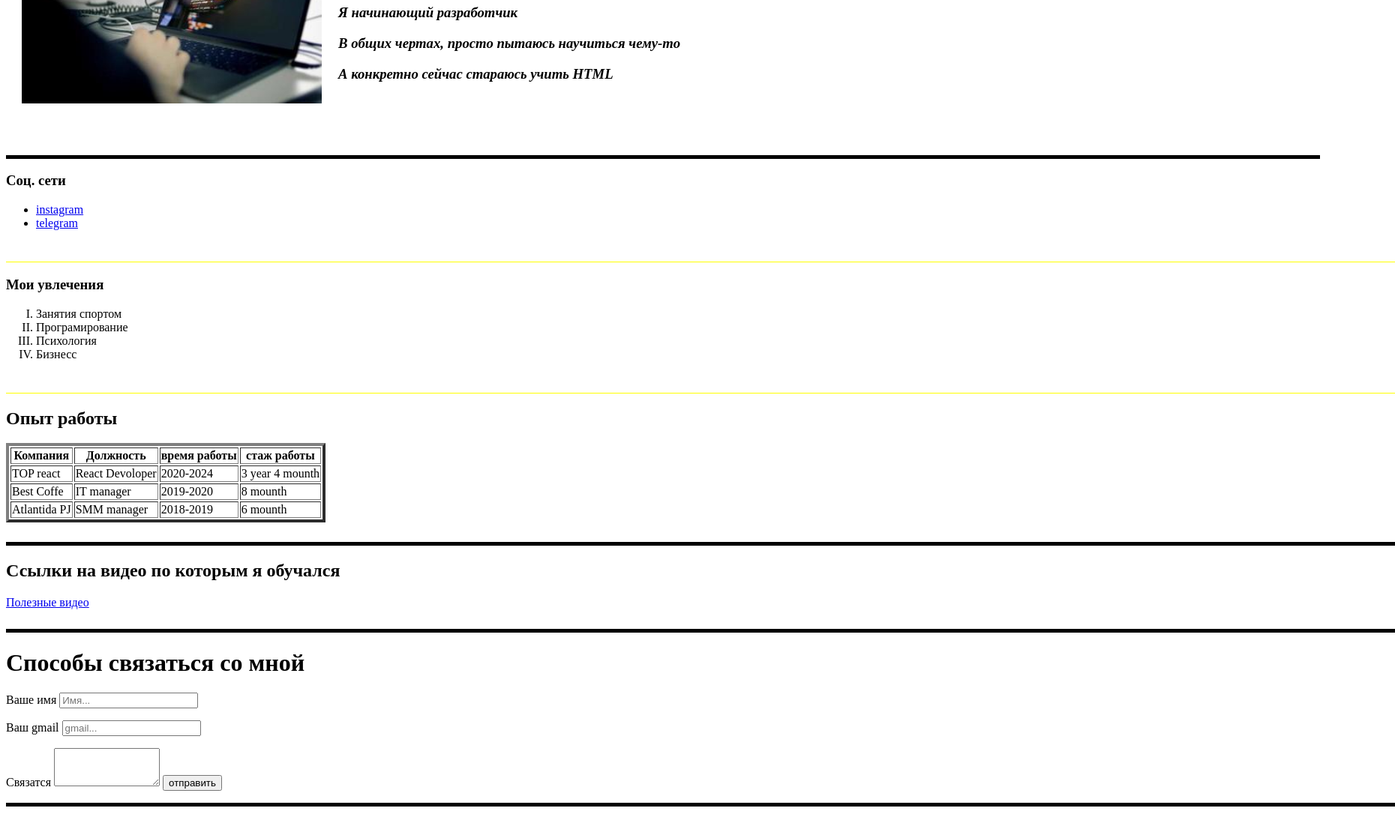
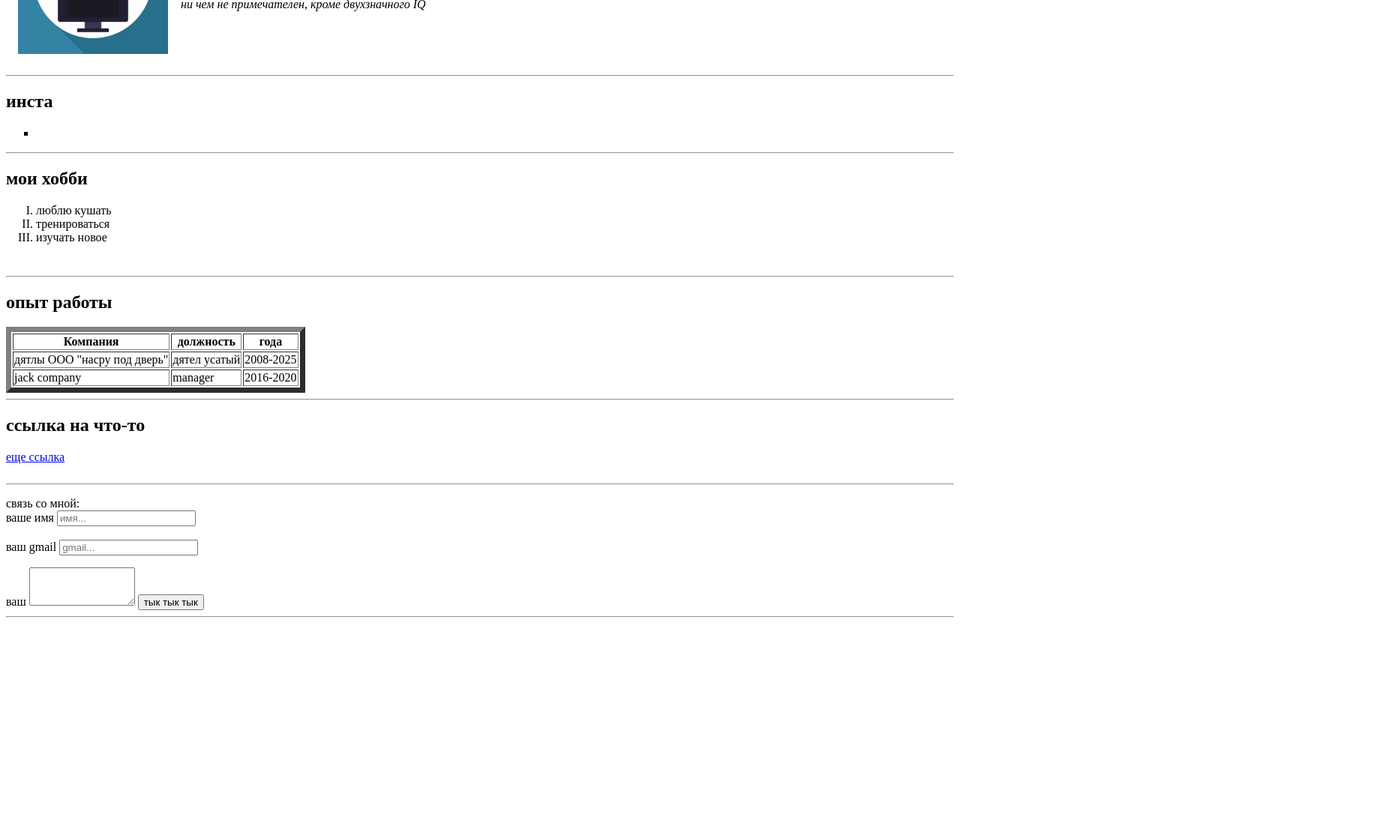
Before and after one commit to LFA68/LFA-main, a plain HTML site: page index.html in a window 1280 px wide. Shown: the part 152-1262 px from the top of the page at 75% size, 1860 px wide, since content can reach past the window. After the commit the page ends 984 px from the top, so only its background shows below. Drawn offline with Linux system fonts and the light colour scheme.

Commit message:
Add files via upload

```diff
--- a/index.html
+++ b/index.html
@@ -1,90 +1,97 @@
 <!DOCTYPE html>
 <html>
+
 <head>
     <meta charset="UTF-8">
-    <title>Resume LFA</title>
+    <title> nu sait tipa </title>
 </head>
 
     <body>
-  <br>
-  <hr width="1850" color="red">
-    <table cellspacing="20">
+<table cellspacing="15">
     <tr>
         <td>
-<img src="foto 1.jpg" width="400" alt="здесь должно было быть мое фото">
+            <img src="fotochka.jpg" width="200" alt="pisun" >
         </td>
+
         <td>
-<em>
-  <h1>Привет, меня зовут <strong>Александр</strong></h1>
-<h3>Я начинающий разработчик</h3>
-<h3>В общих чертах, просто пытаюсь научиться чему-то</h3>
-  <h3>А конкретно сейчас стараюсь учить <strong>HTML</strong></h3>
-</em>
+        <h1> Мое имя  <strong>Олександр О</strong></h1>
+        <p><em>ни чем не примечателен, кроме двухзначного IQ</em></p>
         </td>
     </tr>
 </table>
 
+<hr>
+
+<h2>инста   </h2>
+<ul type="square">
+    <li><a href="https://instagram.com/LFA" target="_blank" instagram></a>
+</ul>
+
+<hr>
+
+<h2>мои хобби   </h2>
+<ol type="I">
+    <li> люблю кушать </li>
+    <li> тренироваться </li>
+    <Li> изучать новое </Li>
+</ol>
+<br>
+<hr>
+
+<h2>опыт работы</h2>
+<table border="7">
+        <tr>
+        <th>Компания</th>
+        <th>должность</th>
+        <th>года</th>
+    </tr>
+        <tr>
+        <td>дятлы ООО "насру под дверь"</td>
+        <td>дятел усатый</td>
+        <td>2008-2025</td>
+    </tr>
+    <tr>
+        <td>jack company</td>
+        <td>manager</td>
+        <td>2016-2020</td>
+    </tr>
+
+</table>
+
+<hr>
+
+<h2>ссылка на что-то</h2>
+<a href="youTube.HTML"> еще ссылка </a>
 <br>
 <br>
-  <hr width="1750" color="black" size="5">
 
-    <h3>Соц. сети</h3>
-    <ul>
-      <li><a href="https://instagram.com/LFA" target="_blank"> instagram </a>
-        <li><a href="https://t.me/telegram.com/LFA" target="_blank"> telegram </a>
-    </ul>
+<hr>
+
+<p></p>
+
+<p2>связь со мной:</p2>
 <br>
-<hr width="1850" color="yellow" size="1">
-<h3>Мои увлечения</h3>
-<ol type="I">
-  <li>Занятия спортом</li>
-  <li>Програмирование</li>
-  <li>Психология</li>
-  <li>Бизнесс</li>
-</ol>
-<br>
-<hr width="1850" color="yellow" size="1">
 
-<h2>Опыт работы</h2>
-<table border="4">
-  <tr>
-    <th> Компания</th> <th>Должность</th> <th>время работы</th> <th>стаж работы</th>
-  </tr>
-  <tr>
-    <td>TOP react</td> <td>React Devoloper</td> <td>2020-2024</td> <td>3 year 4 mounth  </td>
-  </tr>
-  <tr>
-    <td>Best Coffe</td> <td>IT manager</td> <td>2019-2020</td> <td>8 mounth</td>
-  </tr>
-  <tr>
-    <td>Atlantida PJ</td> <td>SMM manager</td> <td>2018-2019</td> <td>6 mounth</td>
-  </tr>
-</table>
+<form action="fotochka.jpg">
+    <label for="name">ваше имя </label>
+    <input type="text" id="name" placeholder="имя...">
 
     <br>
-  <hr width="1850" color="black" size="5">
-  <h2>Ссылки на видео по которым я обучался</h2>
-  <a href="YouTube.HTML" a target="_blank"> Полезные видео </a>
-  <br>
-  <br>
-  <hr width="1850" color="black" size="5">
- <h1>Способы связаться со мной</h1>
-
- <form action="">
-  <label for="name 1"> Ваше имя </label>
-  <input type="text" id="name 1" placeholder="Имя...">
-<p></p>
-<label for="name 2"> Ваш gmail </label>
-  <input type="text" id="name 2" placeholder="gmail...">
-  <p></p>
-  <label for="name 3"> Cвязатся </label>
- <textarea id="name 3" rows="3" cols="15"> </textarea>
-
- <input type="submit" value="отправить">
- <br>
- <p></p>
- <hr width="1850" color="black" size="5">
     <br>
 
+    <label for="name 2">ваш gmail </label>
+    <input type="text" id="name 2" placeholder="gmail...">
+
+    <p></p>
+
+<label for="name 3">ваш  </label>
+<textarea id="name 3" rows="3" cols="15"></textarea>
+
+    <input type="submit" value="тык тык тык">
+
+    <br>
+    <hr>
+
     </body>
+
 </html>
```
Also changed, not shown: youTube.HTML (added, +15 -0 lines), fotochka.jpg (added). Lines whose indentation alone changed are shown as unchanged.
